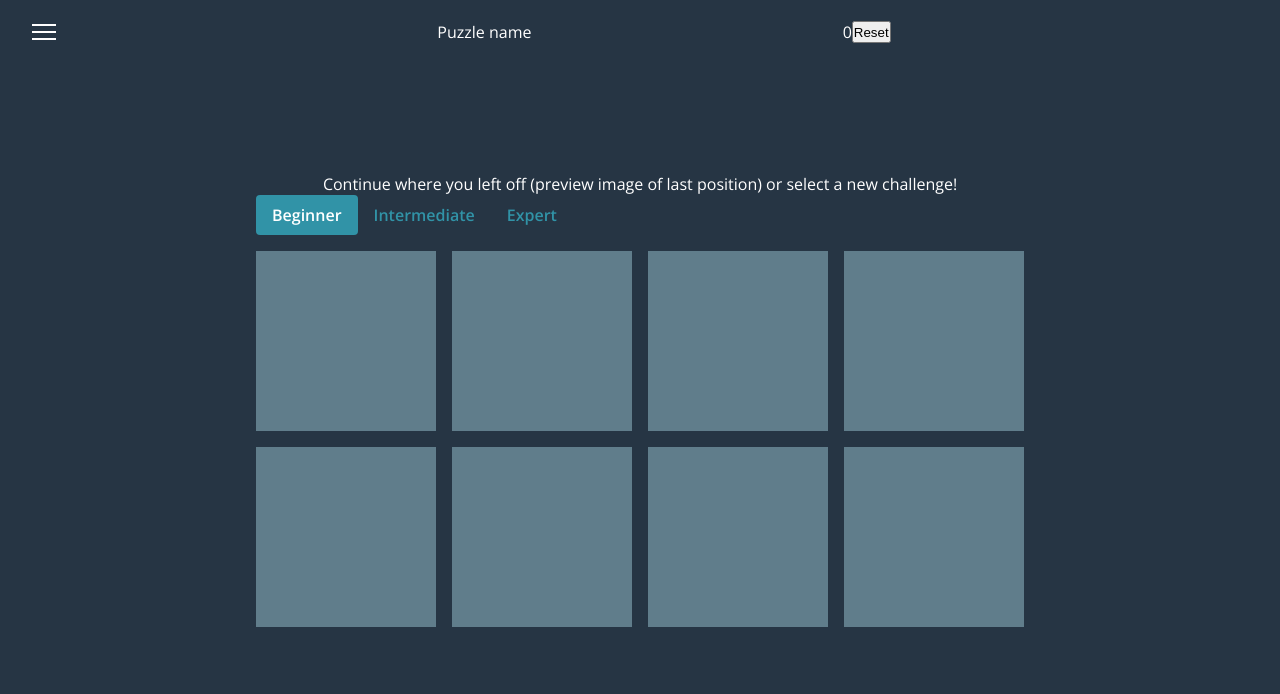
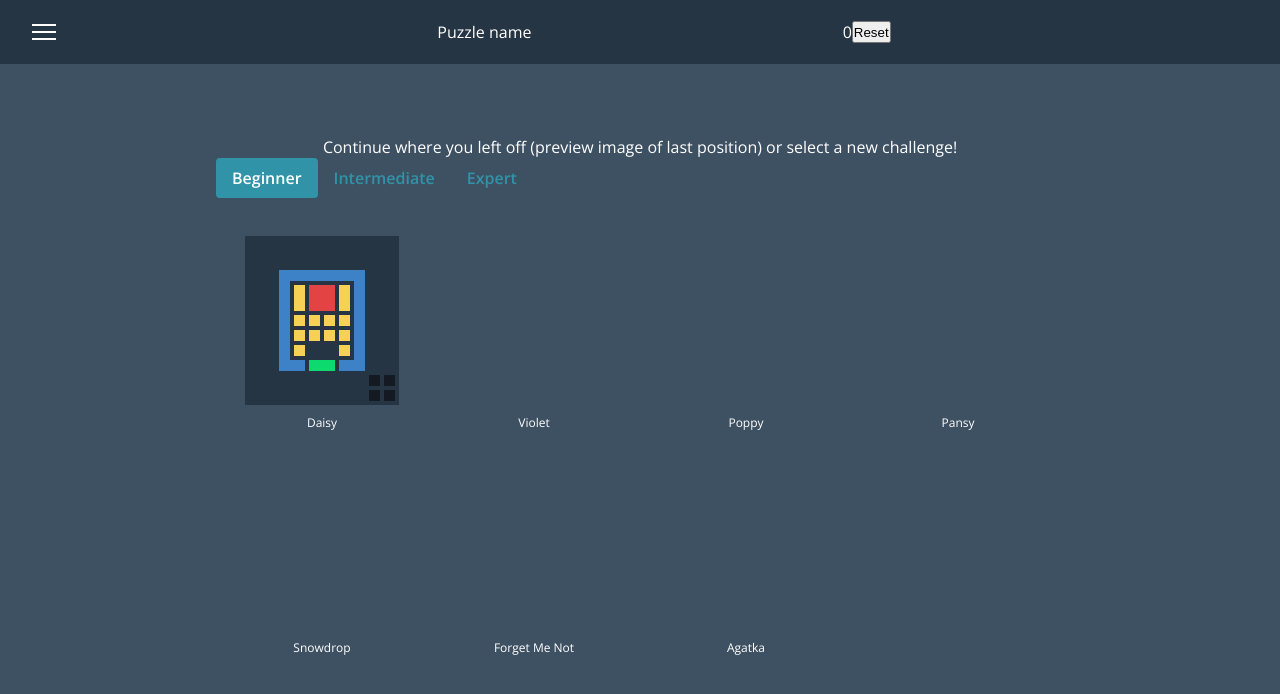
Before and after one commit to krisztian-kugler/klotski, a website built with webpack: page src/index.html in a window 1280 px wide. Built offline with nearby package versions, Linux system fonts and the light colour scheme.

Commit message:
ui experiments

```diff
--- a/src/board.ts
+++ b/src/board.ts
@@ -9,7 +9,7 @@ export default class Board {
   coverageMatrix: CoverageMatrix;
   cols: number;
   rows: number;
-  cellSize = 30;
+  cellSize = 15;
   target: Target;
   master: MovableBlock;
   movables: MovableBlock[] = [];
--- a/src/index.html
+++ b/src/index.html
@@ -36,14 +36,14 @@
           </ul>
         </li>
         <div class="set set-content">
+          <!-- <div class="preview"></div>
           <div class="preview"></div>
           <div class="preview"></div>
           <div class="preview"></div>
           <div class="preview"></div>
           <div class="preview"></div>
           <div class="preview"></div>
-          <div class="preview"></div>
-          <div class="preview"></div>
+          <div class="preview"></div> -->
         </div>
       </section>
     </section>
--- a/src/main.ts
+++ b/src/main.ts
@@ -4,6 +4,31 @@ import Board from "./board";
 import * as Puzzles from "./puzzles";
 import { BoardConfig } from "./interfaces";
 import BoardPreview from "./board-preview";
+
+const boardContainer: HTMLElement = document.querySelector(".board-container");
+const puzzleTitle: HTMLElement = document.querySelector(".puzzle-name");
+const moveCount: HTMLElement = document.querySelector(".move-count");
+
+const oldBoard = new OldBoard(Puzzles.daisy);
+oldBoard.mount(".board-container");
+console.log(oldBoard);
+
+const board = new Board(Puzzles.daisy, {
+  host: boardContainer,
+  name: puzzleTitle,
+  moveCount: moveCount,
+});
+board.attach(".board-container");
+console.log(board);
+
+document.querySelector(".header").addEventListener("click", function () {
+  document.querySelector(".home-screen").classList.toggle("hidden");
+});
+
+document.querySelector(".reset").addEventListener("click", (event: PointerEvent) => {
+  event.stopPropagation();
+  board.reset();
+});
 
 abstract class Klotski {
   static sets: any;
@@ -30,6 +55,20 @@ abstract class Klotski {
 
   static renderPreviews() {
     this.sets["level 1"].forEach((board: BoardConfig) => {
+      const container = document.createElement("div");
+      container.classList.add("board-thumbnail");
+      container.innerHTML = `
+          <div class="preview"></div>
+          <div class="board-name">${board.name}</div>
+      `;
+      document.querySelector(".set-content").insertAdjacentElement("beforeend", container);
+
+      const b = new Board(Puzzles.daisy, {
+        host: boardContainer,
+        name: puzzleTitle,
+        moveCount: moveCount,
+      });
+      if (!document.querySelector(".preview").innerHTML) b.attach(".preview");
       const boardPreview = new BoardPreview(board);
       console.log(boardPreview);
     });
@@ -50,29 +89,4 @@ abstract class Klotski {
   }
 }
 
-const boardContainer: HTMLElement = document.querySelector(".board-container");
-const puzzleTitle: HTMLElement = document.querySelector(".puzzle-name");
-const moveCount: HTMLElement = document.querySelector(".move-count");
-
-const oldBoard = new OldBoard(Puzzles.daisy);
-oldBoard.mount(".board-container");
-console.log(oldBoard);
-
-const board = new Board(Puzzles.daisy, {
-  host: boardContainer,
-  name: puzzleTitle,
-  moveCount: moveCount,
-});
-board.attach(".board-container");
-console.log(board);
-
-document.querySelector(".header").addEventListener("click", function () {
-  document.querySelector(".home-screen").classList.toggle("hidden");
-});
-
-document.querySelector(".reset").addEventListener("click", (event: PointerEvent) => {
-  event.stopPropagation();
-  board.reset();
-});
-
 Klotski.init();
--- a/src/styles.scss
+++ b/src/styles.scss
@@ -16,6 +16,7 @@ body {
   background-color: #425669;
   background-color: #52616f;
   background-color: #607d8b;
+  background-color: #3e5163;
   font-family: "Open Sans", sans-serif;
 }
 
@@ -83,6 +84,8 @@ body {
   background-color: rgb(22, 23, 27);
   background-color: rgb(12, 25, 51);
   background-color: #263544;
+  background-color: #3e5163;
+
   color: white;
   transform: translateY(0);
   transition: transform 150ms ease-in-out;
@@ -120,16 +123,45 @@ body {
 
 .set {
   display: grid;
-  grid-template-columns: repeat(4, 180px);
-  grid-template-rows: repeat(2, 180px);
-  column-gap: 1rem;
-  row-gap: 1rem;
+  grid-template-columns: repeat(4, 1fr);
+  grid-template-rows: repeat(2, 1fr);
+  // column-gap: 2rem;
+  // row-gap: 1.5rem;
   flex-wrap: wrap;
 
+  .board-thumbnail {
+    display: flex;
+    flex-direction: column;
+    align-items: center;
+    padding: 1rem;
+    padding-bottom: 0.5rem;
+    background-color: transparent;
+    cursor: pointer;
+    transition: background-color 250ms;
+
+    &:hover {
+      background-color: rgba(0, 0, 0, 0.25);
+      background-color: rgb(87, 110, 132);
+    }
+
+    .board-name {
+      font-size: 0.75rem;
+    }
+  }
+
   .preview {
-    background-color: rgba(255, 255, 255, 0.25);
-    background-color: #607d8b;
+    display: flex;
+    justify-content: center;
+    align-items: center;
+    width: 180px;
+    height: 180px;
+    margin-bottom: 0.25rem;
+    // background-color: #607d8b;
     cursor: pointer;
+
+    > canvas {
+      // border: 1px solid #607d8b;
+    }
   }
 }
 
@@ -160,6 +192,7 @@ body {
   display: grid;
   padding: 0.125rem;
   padding: 0.0625rem;
+  border: 4px solid #3193a7;
   background-color: rgb(128, 157, 208);
   background-color: #0c1933;
   background-color: #263544;
```
